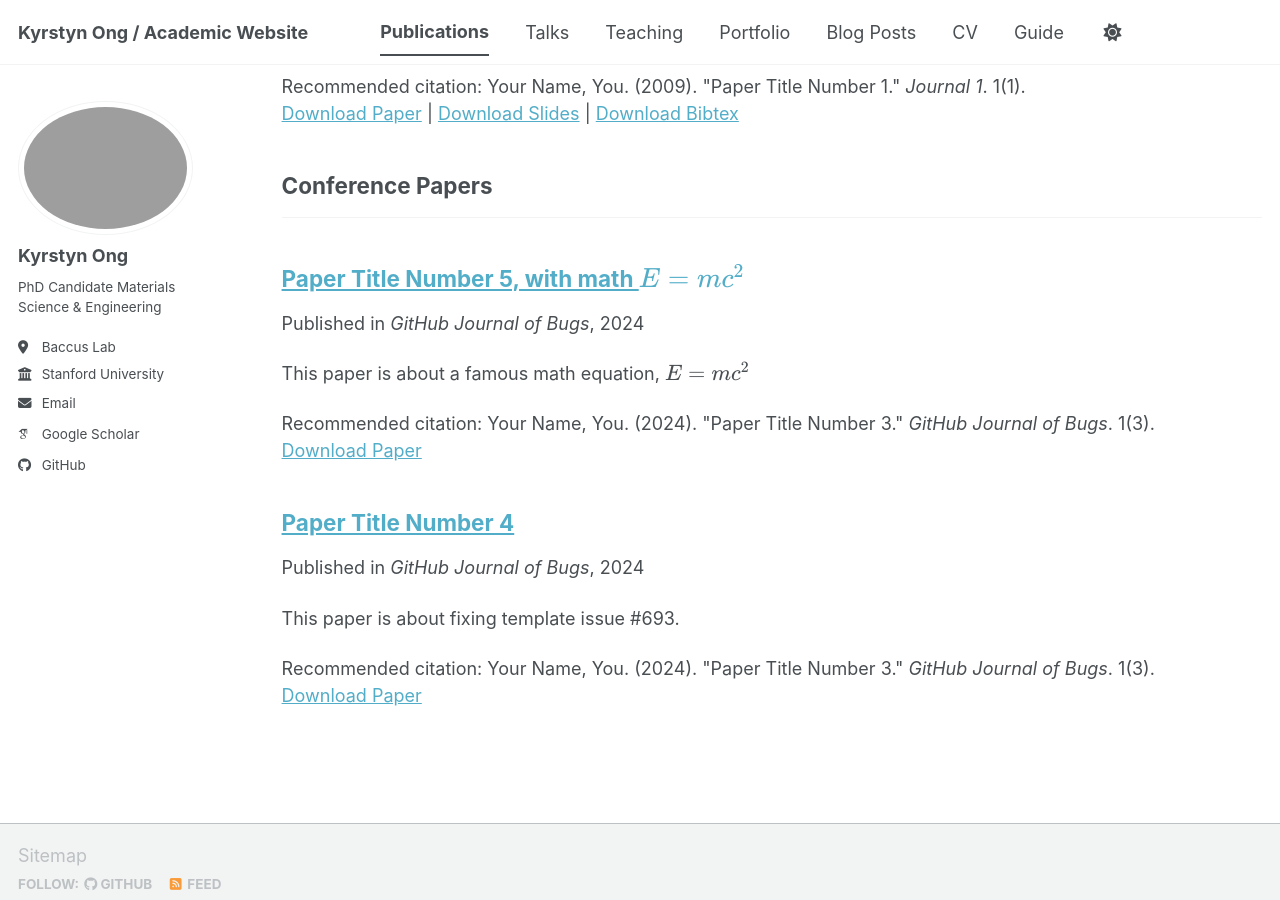
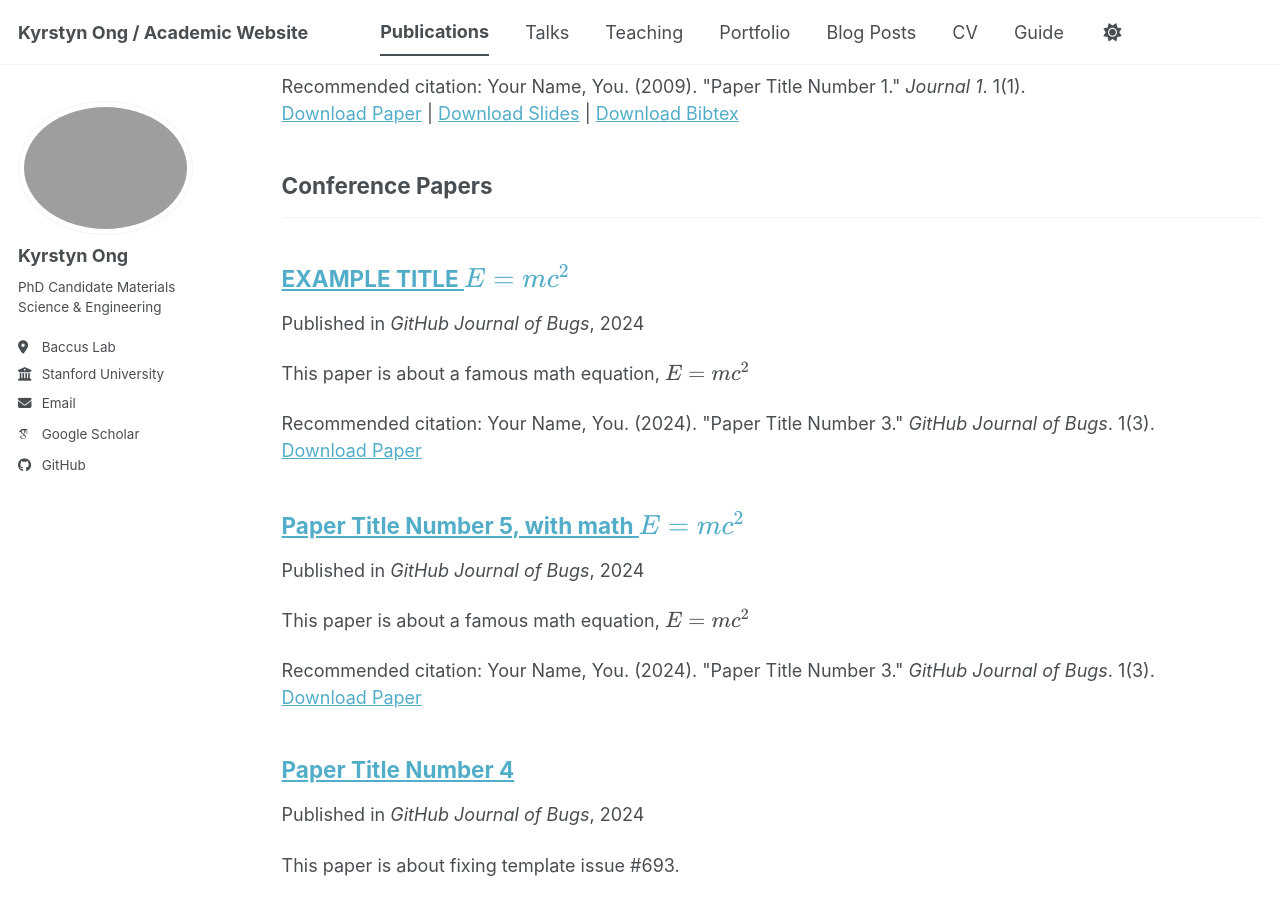
Before and after one commit to kong1-731/kong1-731.github.io, a Jekyll site: the page built from _pages/publications.html, in a window 1280 px wide and 900 px high, scrolled down 869 px. Built offline with Jekyll 4.4.1, drawn with Linux system fonts in a browser that asks for light colours; some web fonts are replaced; a script bundle is joined from its source files by our own code; library files that are not in the unit come from our copies.

Commit message:
Update 2026-04-21-paper1.md

```diff
--- a/_publications/2026-04-21-paper1.md
+++ b/_publications/2026-04-21-paper1.md
@@ -1,12 +1,13 @@
-text
 ---
-title: "EXAMPLE TITLE"
+title: "EXAMPLE TITLE $$E=mc^2$$"
 collection: publications
-category: manuscripts
-permalink: /publication/short-title
-date: 2026-04-19
-venue: "Unpublished manuscript"
-paperurl: "https://kong1-731.github.io/files/paper1.pdf"
-citation: 'Ong, Kyrstyn. "Title of the Publication." Venue, Year.'
-excerpt: "One- or two-sentence summary of the publication 1."
+category: conferences
+permalink: /publication/2024-02-17-paper-title-number-4
+excerpt: 'This paper is about a famous math equation, $$E=mc^2$$'
+date: 2024-02-17
+venue: 'GitHub Journal of Bugs'
+paperurl: 'https://kong1-721.github.io/files/paper3.pdf'
+citation: 'Your Name, You. (2024). &quot;Paper Title Number 3.&quot; <i>GitHub Journal of Bugs</i>. 1(3).'
 ---
+
+Using [MathJax](https://www.mathjax.org/) in the description is supported - $$E=mc^2$$ - however, the use must be mindful that the default delimiters are `$$...$$` and `\\[...\\]` which differs from the `$...$` that is typically expected.
```
